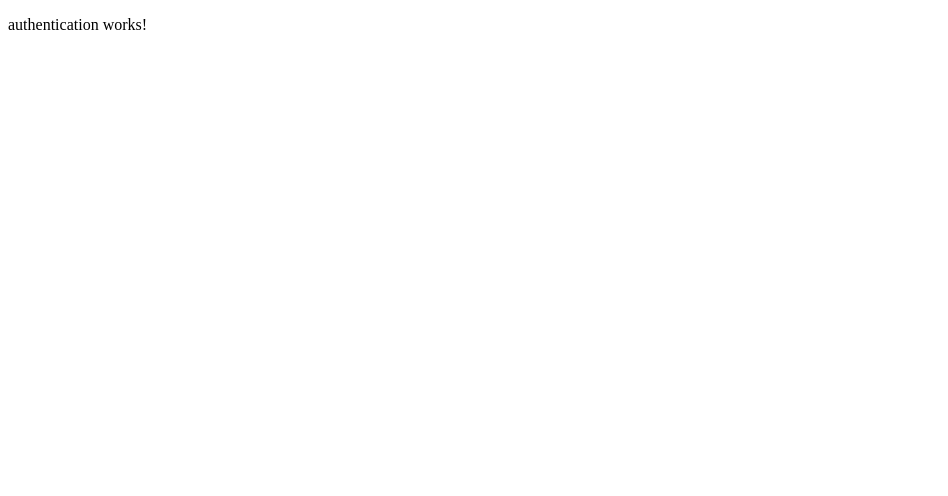
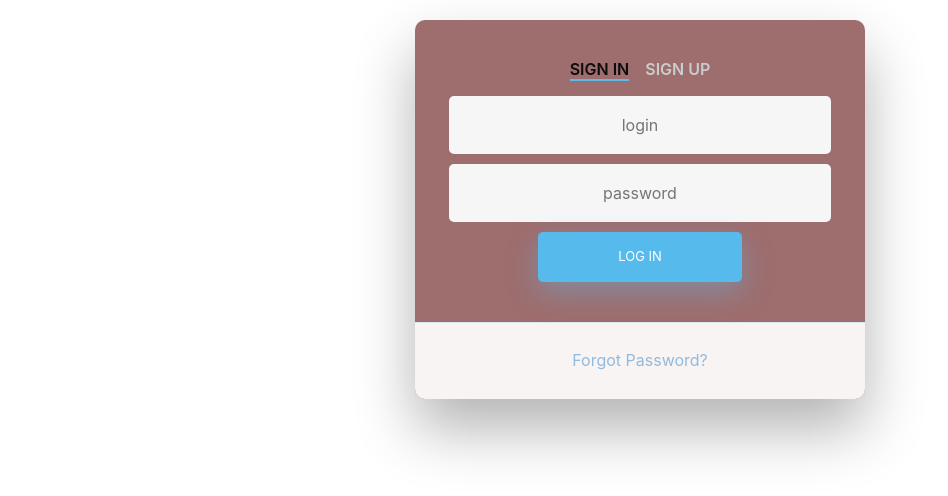
Before and after one commit to kostovvl/Restaurant, an Angular app in the folder Client/: page /home in a window 1280 px wide. Shown: the top 496 px of the page, without its empty margins (0-948 px from the left). Built offline with nearby package versions, Linux system fonts and the light colour scheme.

Commit message:
authentication page

```diff
--- a/Client/src/app/components/auth/authentication/authentication.component.css
+++ b/Client/src/app/components/auth/authentication/authentication.component.css
@@ -0,0 +1,267 @@
+@import url('https://fonts.googleapis.com/css?family=Poppins');
+
+/* BASIC */
+
+html {
+  background-color: #189ee6;
+}
+
+body {
+  font-family: "Poppins", sans-serif;
+  height: 100vh;
+}
+
+a {
+  color: #92badd;
+  display:inline-block;
+  text-decoration: none;
+  font-weight: 400;
+}
+
+h2 {
+  text-align: center;
+  font-size: 16px;
+  font-weight: 600;
+  text-transform: uppercase;
+  display:inline-block;
+  margin: 40px 8px 10px 8px;
+  color: #cccccc;
+}
+
+
+
+/* STRUCTURE */
+
+.wrapper {
+  display: flex;
+  align-items: center;
+  flex-direction: column;
+  justify-content: center;
+  width: 100%;
+  min-height: 100%;
+  padding: 20px;
+}
+
+#formContent {
+  -webkit-border-radius: 10px 10px 10px 10px;
+  border-radius: 10px 10px 10px 10px;
+  background: rgb(158, 109, 109);
+  padding: 30px;
+  width: 90%;
+  max-width: 450px;
+  position: relative;
+  padding: 0px;
+  -webkit-box-shadow: 0 30px 60px 0 rgba(0,0,0,0.3);
+  box-shadow: 0 30px 60px 0 rgba(0,0,0,0.3);
+  text-align: center;
+}
+
+#formFooter {
+  background-color: #f8f4f4;
+  border-top: 1px solid #dce8f1;
+  padding: 25px;
+  text-align: center;
+  -webkit-border-radius: 0 0 10px 10px;
+  border-radius: 0 0 10px 10px;
+}
+
+
+
+/* TABS */
+
+h2.inactive {
+  color: #cccccc;
+}
+
+h2.active {
+  color: #0d0d0d;
+  border-bottom: 2px solid #5fbae9;
+}
+
+
+
+/* FORM TYPOGRAPHY*/
+
+input[type=button], input[type=submit], input[type=reset]  {
+  background-color: #56baed;
+  border: none;
+  color: white;
+  padding: 15px 80px;
+  text-align: center;
+  text-decoration: none;
+  display: inline-block;
+  text-transform: uppercase;
+  font-size: 13px;
+  -webkit-box-shadow: 0 10px 30px 0 rgba(95,186,233,0.4);
+  box-shadow: 0 10px 30px 0 rgba(95,186,233,0.4);
+  -webkit-border-radius: 5px 5px 5px 5px;
+  border-radius: 5px 5px 5px 5px;
+  margin: 5px 20px 40px 20px;
+  -webkit-transition: all 0.3s ease-in-out;
+  -moz-transition: all 0.3s ease-in-out;
+  -ms-transition: all 0.3s ease-in-out;
+  -o-transition: all 0.3s ease-in-out;
+  transition: all 0.3s ease-in-out;
+}
+
+input[type=button]:hover, input[type=submit]:hover, input[type=reset]:hover  {
+  background-color: #39ace7;
+}
+
+input[type=button]:active, input[type=submit]:active, input[type=reset]:active  {
+  -moz-transform: scale(0.95);
+  -webkit-transform: scale(0.95);
+  -o-transform: scale(0.95);
+  -ms-transform: scale(0.95);
+  transform: scale(0.95);
+}
+
+input[type=text] {
+  background-color: #f6f6f6;
+  border: none;
+  color: #0d0d0d;
+  padding: 15px 32px;
+  text-align: center;
+  text-decoration: none;
+  display: inline-block;
+  font-size: 16px;
+  margin: 5px;
+  width: 85%;
+  border: 2px solid #f6f6f6;
+  -webkit-transition: all 0.5s ease-in-out;
+  -moz-transition: all 0.5s ease-in-out;
+  -ms-transition: all 0.5s ease-in-out;
+  -o-transition: all 0.5s ease-in-out;
+  transition: all 0.5s ease-in-out;
+  -webkit-border-radius: 5px 5px 5px 5px;
+  border-radius: 5px 5px 5px 5px;
+}
+
+input[type=text]:focus {
+  background-color: #fff;
+  border-bottom: 2px solid #5fbae9;
+}
+
+input[type=text]:placeholder {
+  color: #cccccc;
+}
+
+
+
+/* ANIMATIONS */
+
+/* Simple CSS3 Fade-in-down Animation */
+.fadeInDown {
+  -webkit-animation-name: fadeInDown;
+  animation-name: fadeInDown;
+  -webkit-animation-duration: 1s;
+  animation-duration: 1s;
+  -webkit-animation-fill-mode: both;
+  animation-fill-mode: both;
+}
+
+@-webkit-keyframes fadeInDown {
+  0% {
+    opacity: 0;
+    -webkit-transform: translate3d(0, -100%, 0);
+    transform: translate3d(0, -100%, 0);
+  }
+  100% {
+    opacity: 1;
+    -webkit-transform: none;
+    transform: none;
+  }
+}
+
+@keyframes fadeInDown {
+  0% {
+    opacity: 0;
+    -webkit-transform: translate3d(0, -100%, 0);
+    transform: translate3d(0, -100%, 0);
+  }
+  100% {
+    opacity: 1;
+    -webkit-transform: none;
+    transform: none;
+  }
+}
+
+/* Simple CSS3 Fade-in Animation */
+@-webkit-keyframes fadeIn { from { opacity:0; } to { opacity:1; } }
+@-moz-keyframes fadeIn { from { opacity:0; } to { opacity:1; } }
+@keyframes fadeIn { from { opacity:0; } to { opacity:1; } }
+
+.fadeIn {
+  opacity:0;
+  -webkit-animation:fadeIn ease-in 1;
+  -moz-animation:fadeIn ease-in 1;
+  animation:fadeIn ease-in 1;
+
+  -webkit-animation-fill-mode:forwards;
+  -moz-animation-fill-mode:forwards;
+  animation-fill-mode:forwards;
+
+  -webkit-animation-duration:1s;
+  -moz-animation-duration:1s;
+  animation-duration:1s;
+}
+
+.fadeIn.first {
+  -webkit-animation-delay: 0.4s;
+  -moz-animation-delay: 0.4s;
+  animation-delay: 0.4s;
+}
+
+.fadeIn.second {
+  -webkit-animation-delay: 0.6s;
+  -moz-animation-delay: 0.6s;
+  animation-delay: 0.6s;
+}
+
+.fadeIn.third {
+  -webkit-animation-delay: 0.8s;
+  -moz-animation-delay: 0.8s;
+  animation-delay: 0.8s;
+}
+
+.fadeIn.fourth {
+  -webkit-animation-delay: 1s;
+  -moz-animation-delay: 1s;
+  animation-delay: 1s;
+}
+
+/* Simple CSS3 Fade-in Animation */
+.underlineHover:after {
+  display: block;
+  left: 0;
+  bottom: -10px;
+  width: 0;
+  height: 2px;
+  background-color: #56baed;
+  content: "";
+  transition: width 0.2s;
+}
+
+.underlineHover:hover {
+  color: #0d0d0d;
+}
+
+.underlineHover:hover:after{
+  width: 100%;
+}
+
+
+
+/* OTHERS */
+
+*:focus {
+    outline: none;
+}
+
+#icon {
+  width:60%;
+}
+
+* {
+  box-sizing: border-box;
+}
--- a/Client/src/app/components/auth/authentication/authentication.component.html
+++ b/Client/src/app/components/auth/authentication/authentication.component.html
@@ -1 +1,21 @@
-<p>authentication works!</p>
+<div class="wrapper fadeInDown">
+    <div id="formContent">
+      <!-- Tabs Titles -->
+      <h2 class="active"> Sign In </h2>
+      <h2 class="inactive underlineHover">Sign Up </h2>
+
+
+      <!-- Login Form -->
+      <form>
+        <input type="text" id="login" class="fadeIn second" name="login" placeholder="login">
+        <input type="text" id="password" class="fadeIn third" name="login" placeholder="password">
+        <input type="submit" class="fadeIn fourth" value="Log In">
+      </form>
+
+      <!-- Remind Passowrd -->
+      <div id="formFooter">
+        <a class="underlineHover" href="#">Forgot Password?</a>
+      </div>
+
+    </div>
+  </div>
--- a/Client/src/index.html
+++ b/Client/src/index.html
@@ -6,8 +6,12 @@
   <base href="/">
   <meta name="viewport" content="width=device-width, initial-scale=1">
   <link rel="icon" type="image/x-icon" href="favicon.ico">
+  <link rel="stylesheet" href="https://stackpath.bootstrapcdn.com/bootstrap/4.3.1/css/bootstrap.min.css" integrity="sha384-ggOyR0iXCbMQv3Xipma34MD+dH/1fQ784/j6cY/iJTQUOhcWr7x9JvoRxT2MZw1T" crossorigin="anonymous">
 </head>
 <body>
   <app-root></app-root>
+  <script src="https://code.jquery.com/jquery-3.3.1.slim.min.js" integrity="sha384-q8i/X+965DzO0rT7abK41JStQIAqVgRVzpbzo5smXKp4YfRvH+8abtTE1Pi6jizo" crossorigin="anonymous"></script>
+  <script src="https://cdnjs.cloudflare.com/ajax/libs/popper.js/1.14.7/umd/popper.min.js" integrity="sha384-UO2eT0CpHqdSJQ6hJty5KVphtPhzWj9WO1clHTMGa3JDZwrnQq4sF86dIHNDz0W1" crossorigin="anonymous"></script>
+  <script src="https://stackpath.bootstrapcdn.com/bootstrap/4.3.1/js/bootstrap.min.js" integrity="sha384-JjSmVgyd0p3pXB1rRibZUAYoIIy6OrQ6VrjIEaFf/nJGzIxFDsf4x0xIM+B07jRM" crossorigin="anonymous"></script>
 </body>
 </html>
```
